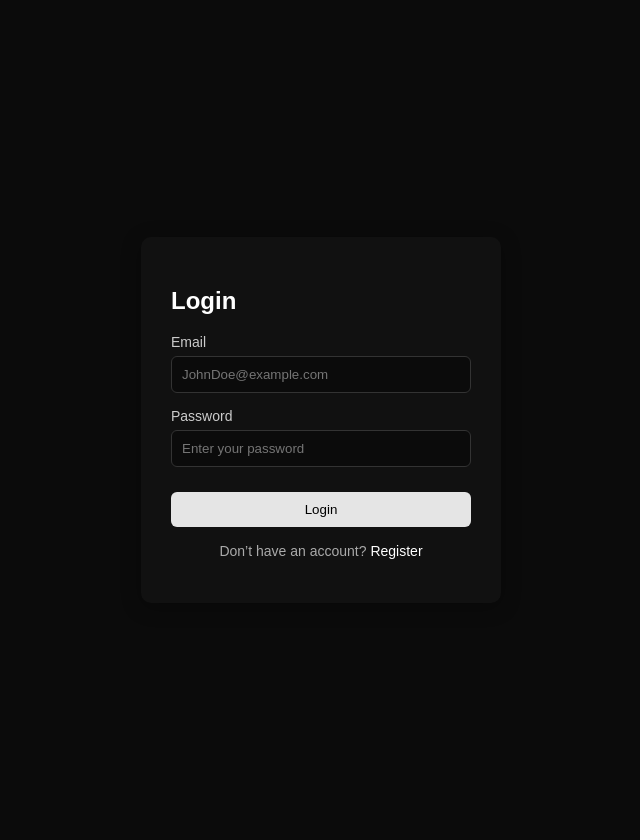
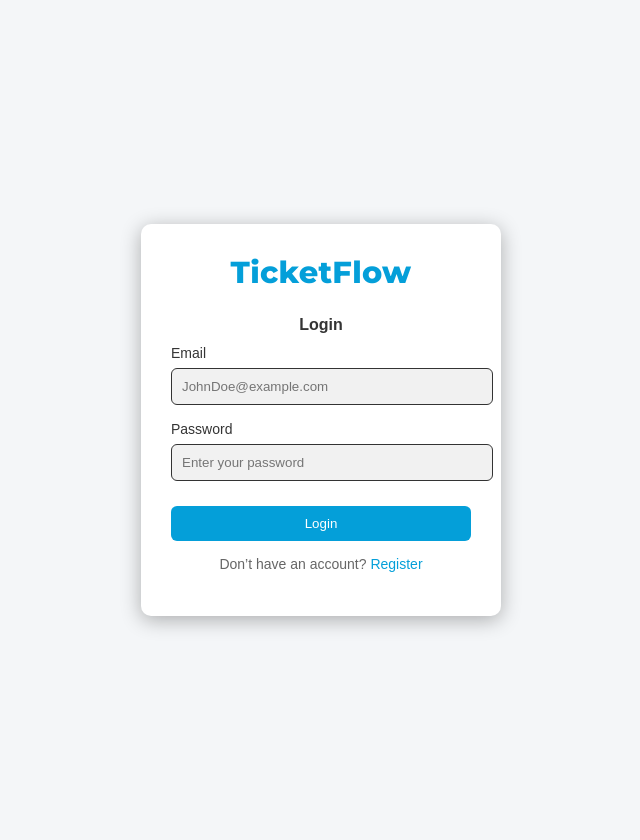
Before and after one commit to Crific/OpsPortal, a Flask app: page /login in a window 1280 px wide. Shown: the whole page, without its empty margins (319-959 px from the left). Run offline with Flask 3, Linux system fonts and the light colour scheme.

Commit message:
style: update auth UI to light theme with improved styling

```diff
--- a/static/auth.css
+++ b/static/auth.css
@@ -1,8 +1,24 @@
 body {
     margin: 0;
     font-family: Arial, sans-serif;
-    background-color: #0b0b0b;
-    color: white;
+    background-color: #F4F6F8;;
+    color: #343434;
+}
+.logo {
+  font-family: 'Montserrat', sans-serif;
+  font-size: 1.9rem;
+  font-weight: 800;
+  letter-spacing: 0.01em;
+  margin: 0;
+  margin-bottom: 25px;
+  text-align: center;
+  color: #049FD9;
+}
+
+.title {
+    font-size: 1.0rem;
+    text-align: center;
+    color: #343434;
 }
 
 .container {
@@ -10,12 +26,11 @@ body {
     justify-content: center;
     align-items: center;
     height: 100vh;
-
     padding: 20px;
 }
 
 .card {
-    background: #111;
+    background: #FFFFFF;
     padding: 30px;
     border-radius: 10px;
     width: 300px;
@@ -26,11 +41,12 @@ body {
 
 .form-group {
     margin-bottom: 15px;
+
 }
 
 label {
     font-size: 14px;
-    color: #ccc;
+    color: #343434;
 }
 
 input {
@@ -39,8 +55,8 @@ input {
     margin-top: 6px;
     border-radius: 6px;
     border: 1px solid #333;
-    background: #0b0b0b;
-    color: white;
+    background: #f1f1f1;
+    color: #343434;
 }
 
 
@@ -55,15 +71,15 @@ button {
     padding: 10px;
     border: none;
     border-radius: 6px;
-    background: #e5e5e5;
-    color: black;
+    background: #049FD9;
+    color: white;
     cursor: pointer;
 
     transition: 0.2s ease;
 }
 
 button:hover {
-    background: white;
+    background: #0288c7;
 }
 
 
@@ -71,11 +87,11 @@ button:hover {
     text-align: center;
     margin-top: 15px;
     font-size: 14px;
-    color: #aaa;
+    color: #666;
 }
 
 .auth-link a {
-    color: white;
+    color: #049FD9;
     text-decoration: none;
 }
 
@@ -84,8 +100,8 @@ button:hover {
 }
 
 .error {
-    background: #2a0f0f;
-    color: #ff6b6b;
+    background: #ffecec;
+    color: #c0392b;
     padding: 10px;
     border-radius: 6px;
     margin-bottom: 15px;
--- a/templates/login.html
+++ b/templates/login.html
@@ -1,8 +1,22 @@
+<!DOCTYPE html>
+<html lang="en">
+<head>
+    <meta charset="UTF-8">
+    <meta name="viewport" content="width=device-width, initial-scale=1.0">
+    <title>Login - TicketFlow</title>
+
+    <link href="https://fonts.googleapis.com/css2?family=Montserrat:wght@600;700;800&display=swap" rel="stylesheet">
     <link rel="stylesheet" href="{{ url_for('static', filename='auth.css') }}">
+</head>
+
+<body>
 
 <div class="container">
     <div class="card">
-        <h2>Login</h2>
+        <h2 class="logo">TicketFlow</h2>
+
+        <h1 class="title">Login</h1>
+
         {% with messages = get_flashed_messages() %}
         {% if messages %}
             <div class="error">
@@ -16,6 +30,7 @@
                 <label>Email</label>
                 <input type="email" name="email" placeholder="JohnDoe@example.com" required>
             </div>
+
             <div class="form-group">
                 <label>Password</label>
                 <input type="password" name="password" placeholder="Enter your password" required>
@@ -23,8 +38,13 @@
 
             <button type="submit">Login</button>
         </form>
+
         <p class="auth-link">
-            Don’t have an account? <a href="{{ url_for('register') }}">Register</a>
+            Don’t have an account?
+            <a href="{{ url_for('register') }}">Register</a>
         </p>
     </div>
 </div>
+
+</body>
+</html>
```
Also changed, not shown: 1 other file. Lines whose indentation alone changed are shown as unchanged.
